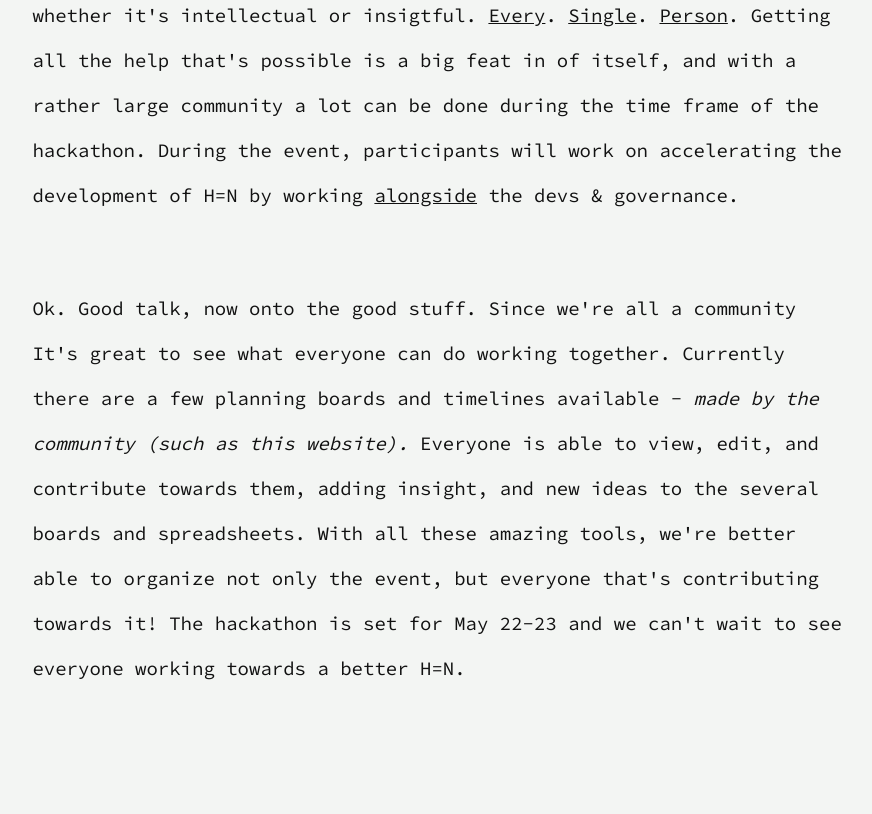
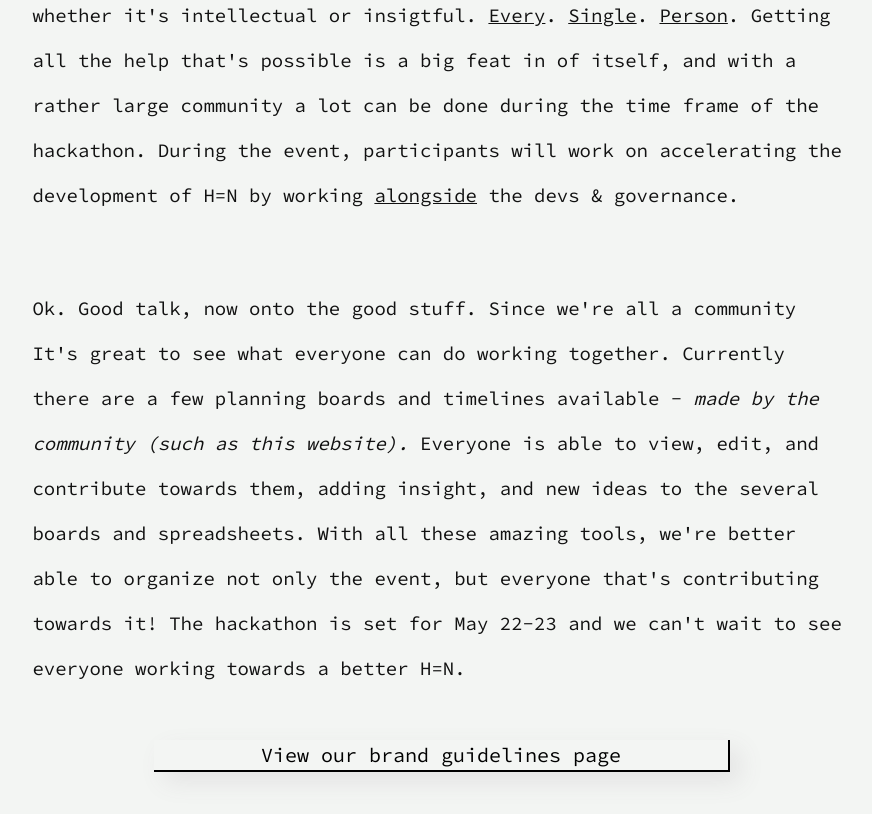
Before and after one commit to sf-pixel/hicathon.xyz, a Gatsby site: page / in a window 1280 px wide. Shown: the part 1396-2210 px from the top of the page, without its empty margins (198-1070 px from the left). Built offline with nearby package versions, Linux system fonts and the light colour scheme; Gatsby itself is replaced by a stand-in of ours.

Commit message:
General navigation improvements

```diff
--- a/package.json
+++ b/package.json
@@ -9,7 +9,7 @@
     "gatsby": "^3.3.1",
     "gatsby-plugin-gatsby-cloud": "^2.2.0",
     "gatsby-plugin-google-gtag": "^3.4.0",
-    "gatsby-plugin-image": "^1.2.1",
+    "gatsby-plugin-image": "1.1.0",
     "gatsby-plugin-mailgo": "^0.12.1",
     "gatsby-plugin-manifest": "^3.2.0",
     "gatsby-plugin-offline": "^4.2.0",
@@ -18,6 +18,7 @@
     "gatsby-plugin-sharp": "^3.2.1",
     "gatsby-plugin-web-font-loader": "^1.0.4",
     "gatsby-source-filesystem": "^3.2.0",
+    "gatsby-source-graphql": "^3.5.0",
     "gatsby-transformer-sharp": "^3.2.0",
     "gsap": "^3.6.1",
     "node-fetch": "^2.6.1",
@@ -27,7 +28,8 @@
     "react": "^17.0.1",
     "react-dom": "^17.0.1",
     "react-helmet": "^6.1.0",
-    "smooth-scrollbar": "^8.6.1"
+    "smooth-scrollbar": "^8.6.1",
+    "tabletop": "^1.6.3"
   },
   "devDependencies": {
     "prettier": "2.2.1"
--- a/src/pages/guidelines.js
+++ b/src/pages/guidelines.js
@@ -25,6 +25,7 @@ const Guidelines = () => (
         <h1>📜 Brand Guidelines</h1>
         <h3 className="skip__text">Skip to:</h3>
         <div className="skip__buttons">
+          <Link to="/">🏠 Home</Link>
           <Link to="#skip__button__personality">Brand Personality</Link>
           <Link to="#skip__button__design">Design Guidelines</Link>
           <Link to="#skip__button__assets">Asset Downloads</Link>
--- a/src/pages/index.js
+++ b/src/pages/index.js
@@ -27,7 +27,7 @@ const IndexPage = () => (
           <p>What is a hicathon? Simple! It's a hackathon centered around the development of <a href="https://hicetnunc.xyz">hicetnunc!</a> Now that that is clear, what's supposed to happen at the event? Volunteers from around the web have come together to talk about and work on development of the platform; Since the dev's are all volunteers, it's hard to get a lot of stuff done around here... that's where the community of volunteers come in! With the small group of devs, the platform was struggling to tackle all the bugs and features that the community wanted, and with the hackathon, much more can be accomplished with the combined efforts of the community members. From artists to collectors alike, everyone has something to contribute whether it's intellectual or insigtful. <u>Every</u>. <u>Single</u>. <u>Person</u>. Getting all the help that's possible is a big feat in of itself, and with a rather large community a lot can be done during the time frame of the hackathon. During the event, participants will work on accelerating the development of H=N by working <u>alongside</u> the devs & governance.</p><br></br>
 
           <p>Ok. Good talk, now onto the good stuff. Since we're all a community It's great to see what everyone can do working together. Currently there are a few planning boards and timelines available - <i>made by the community (such as this website).</i> Everyone is able to view, edit, and contribute towards them, adding insight, and new ideas to the several boards and spreadsheets. With all these amazing tools, we're better able to organize not only the event, but everyone that's contributing towards it! The hackathon is set for May 22-23 and we can't wait to see everyone working towards a better H=N.</p><br></br>
-
+          <a href="/guidelines" className="button">View our brand guidelines page</a>
       </div>
     </div>
     <footer className="footer">
--- a/src/styles/styles.scss
+++ b/src/styles/styles.scss
@@ -105,8 +105,27 @@ body::-webkit-scrollbar-thumb {
                     line-height: 30px;
                 }
             }
-            a {
-                color: black;
+            .button {
+                margin-left: auto;
+                margin-right: auto;
+                margin-bottom: 15px;
+                border-right: 2px solid black;
+                border-bottom: 2px solid black;
+                display: block;
+                width: 70%;
+                text-decoration: none;
+                color: $black;
+                text-align: center;
+                box-shadow: 10px 10px 25px #e3e3e3;
+                transition: 0.4s;
+                transition-timing-function: ease-out;
+                @media (max-width: 1024px) {
+                    width: 80%;
+                    font-size: 18px;
+                }
+            }
+            a:hover {
+                box-shadow: 10px 10px 25px #787878;
             }
         }
 
```
Also changed, not shown: 1 other file.
